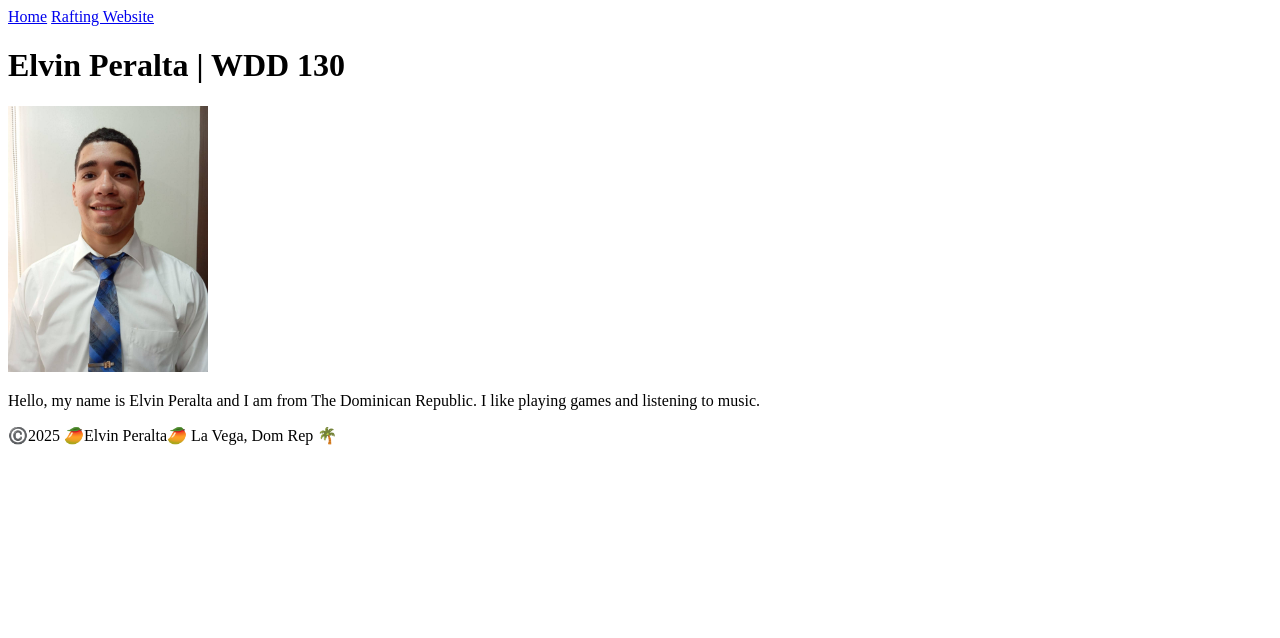
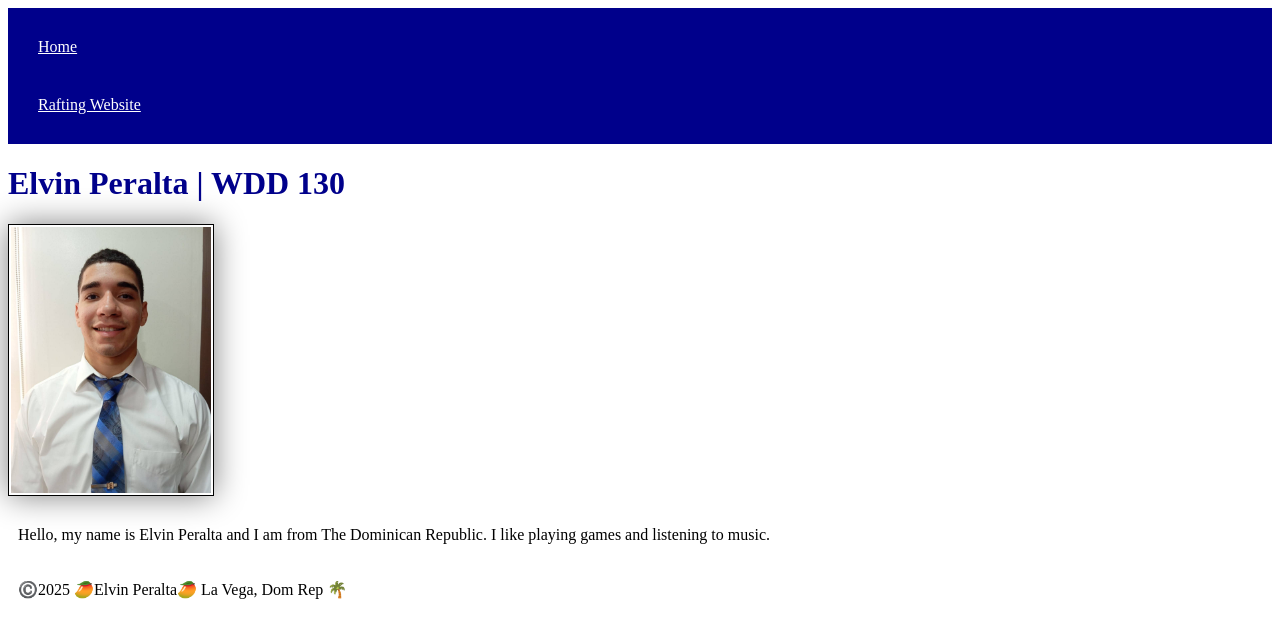
Before and after one commit to 3lv1n021/wdd130, a plain HTML site: page index.html in a window 1280 px wide. Drawn offline with Linux system fonts and the light colour scheme.

Commit message:
styles changes added

```diff
--- a/index.html
+++ b/index.html
@@ -4,6 +4,7 @@
         <meta charset="utf-8">
         <meta name="viewport" content="width=device-width,initial-scale=1.0">
         <title> Elvin Peralta | WDD 130</title>
+        <link rel="stylesheet" href="styles/styles.css">
     </head>
     <body>
         <header>
--- /dev/null
+++ b/styles/styles.css
@@ -0,0 +1,26 @@
+nav  {
+    background-color: darkblue;
+    padding: 10px;
+}
+
+nav a {
+    color: white;
+    display: block;
+    padding: 20px;
+}
+
+h1 {
+    color: darkblue;
+}
+
+img {
+    width: 150;
+    height: auto;
+    border: 1px solid black;
+    padding: 2px;
+    box-shadow: 0 0 30px gray;
+}
+
+p {
+    padding: 10px;
+}
```
